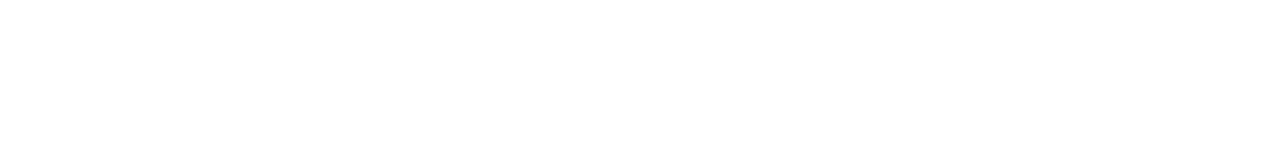
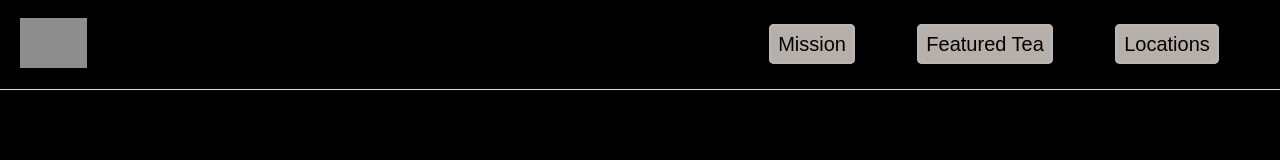
Before and after one commit to kodtld/Tea-cozy-8, a plain HTML site: page index.html in a window 1280 px wide. Drawn offline with Linux system fonts and the light colour scheme; grey boxes are pictures that could not be loaded.

Commit message:
Header done

```diff
--- a/Resources/Css/index.css
+++ b/Resources/Css/index.css
@@ -0,0 +1,58 @@
+/* Universal styles */
+
+body {
+    font-family: Arial, Helvetica, sans-serif;
+    color: seashell;
+    background-color: black;
+    opacity: 0.9;
+    margin: 0;
+
+}
+
+#split {
+    display: flex;
+    justify-content: space-between;
+    align-items: center;
+    height: 69px;
+    border-bottom: 1px solid seashell;
+    position: fixed;
+    padding: 10px;
+    flex: 0 1 60%;
+    width: 100%;
+
+}
+
+#split img {
+    margin: 0;
+    height: 50px;
+    margin-left: 10px;
+}
+
+nav {
+    flex: 0 1 40%;
+    margin-right: 40px;
+}
+
+nav ul {
+
+  list-style: none;
+  padding: 0px;
+  display: flex;
+  justify-content: space-around;
+  align-items: center;
+  text-decoration: seashell;
+  font-weight: normal;
+
+
+}
+
+nav a {
+    text-decoration: none;
+    padding: 7px;
+    border: 2px solid white;
+    border-radius: 5px;
+    color:black;
+    font-size: 20px;
+    background-color: seashell;
+    opacity: 0.8;
+}
--- a/index.html
+++ b/index.html
@@ -5,6 +5,19 @@
     <title>Tea Cozy</title>
   </head>
   <body>
+      <header id="split">
+          <div class="branding">
+          <img src="https://s3.amazonaws.com/codecademy-content/courses/freelance-1/unit-4/img-tea-cozy-logo.png" alt="Tea Cozy logo">
+        </div>
+          <nav>
+            <ul>
+              <li><a href="#">Mission</a></li>
+              <li><a href="#">Featured Tea</a></li>
+              <li><a href="#">Locations</a></li>
+            </ul>
+          </nav>
+
+      </header>
 
   </body>
 </html>
```
